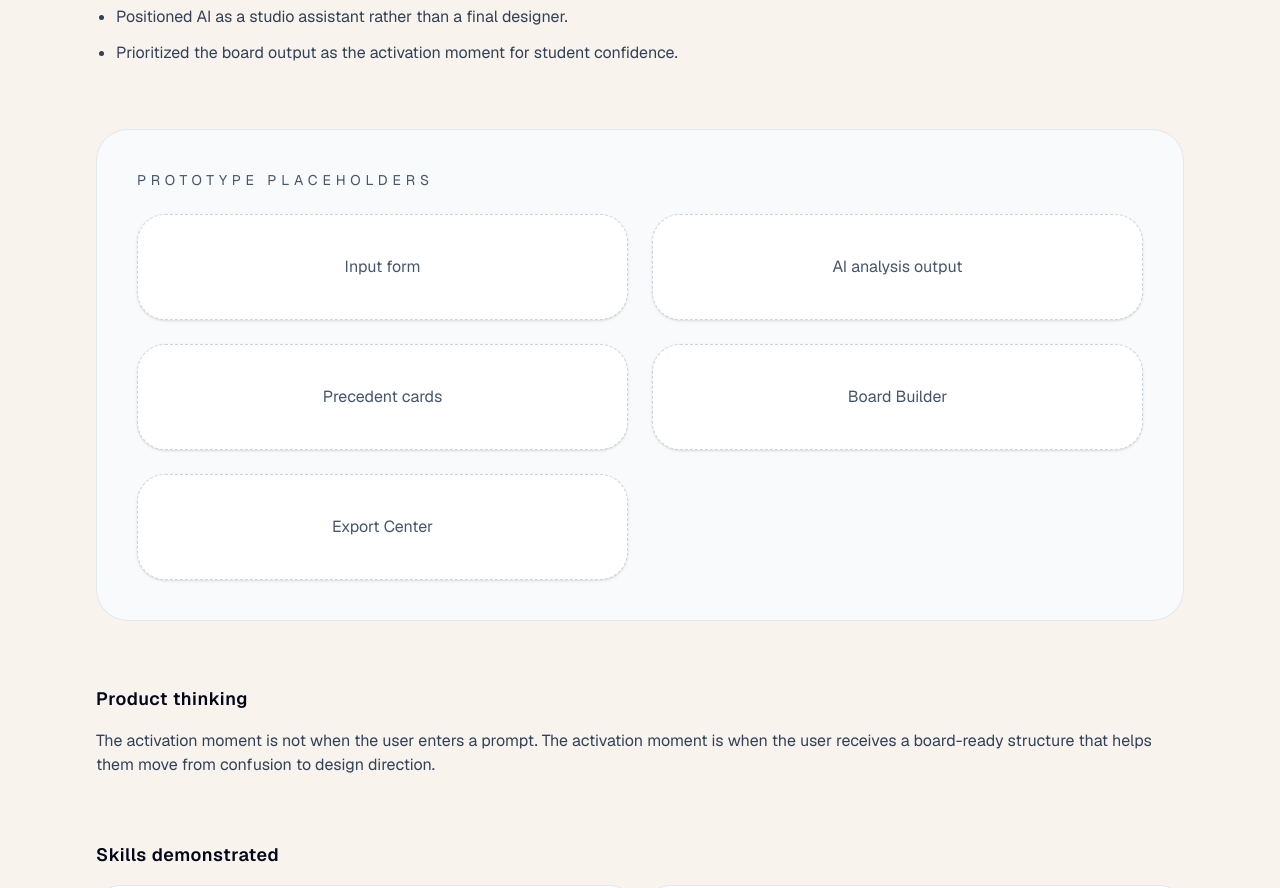
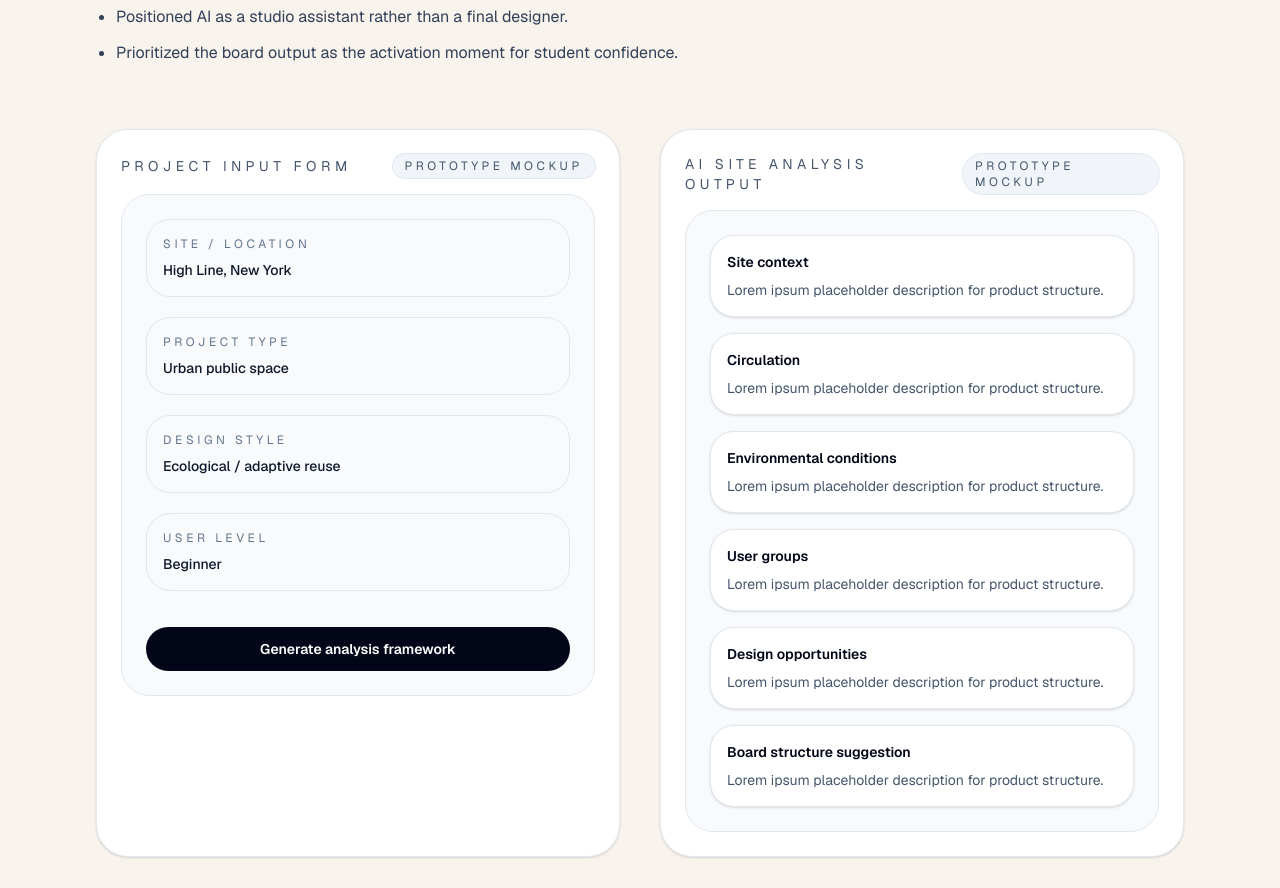
Before and after one commit to chantao1108-arch/chan-tao-portfolio, a Next.js app: page /work/siteatlas in a window 1280 px wide. Shown: the part 2200-3088 px from the top of the page. Built offline with nearby package versions, Linux system fonts and the light colour scheme.

Commit message:
Add SiteAtlas prototype mockups

```diff
--- a/app/work/siteatlas/page.tsx
+++ b/app/work/siteatlas/page.tsx
@@ -1,6 +1,7 @@
 import type { Metadata } from "next";
 import { notFound } from "next/navigation";
 import { CaseStudySection } from "@/src/components/CaseStudySection";
+import { SiteAtlasMockups } from "@/src/components/SiteAtlasMockups";
 import { SiteFooter } from "@/src/components/SiteFooter";
 import { SiteHeader } from "@/src/components/SiteHeader";
 import { projects } from "@/src/data/projects";
@@ -42,14 +43,6 @@ const uxSteps = [
   "User reviews precedents and visual directions",
   "User organizes findings into board sections",
   "User exports or continues refining the presentation logic",
-];
-
-const placeholderCards = [
-  "Input form",
-  "AI analysis output",
-  "Precedent cards",
-  "Board Builder",
-  "Export Center",
 ];
 
 export const metadata: Metadata = {
@@ -147,16 +140,7 @@ export default function SiteAtlasPage() {
             </ul>
           </CaseStudySection>
 
-          <div className="rounded-[2rem] border border-slate-200 bg-slate-50 p-10">
-            <p className="text-sm uppercase tracking-[0.35em] text-slate-600">Prototype placeholders</p>
-            <div className="mt-6 grid gap-6 sm:grid-cols-2">
-              {placeholderCards.map((label) => (
-                <div key={label} className="rounded-[1.75rem] border border-dashed border-slate-300 bg-white px-6 py-10 text-center text-slate-600 shadow-sm">
-                  {label}
-                </div>
-              ))}
-            </div>
-          </div>
+          <SiteAtlasMockups />
 
           <CaseStudySection title="Product thinking">
             <p className="text-slate-700">
--- /dev/null
+++ b/src/components/SiteAtlasMockups.tsx
@@ -0,0 +1,148 @@
+import type { ReactNode } from "react";
+
+type PrototypeMockupProps = {
+  title: string;
+  children: ReactNode;
+  className?: string;
+};
+
+function PrototypeMockup({ title, children, className = "" }: PrototypeMockupProps) {
+  return (
+    <div className={`rounded-[2rem] border border-slate-200 bg-white p-6 shadow-sm ${className}`}>
+      <div className="space-y-4">
+        <div className="flex items-center justify-between gap-4">
+          <p className="text-sm uppercase tracking-[0.32em] text-slate-600">{title}</p>
+          <span className="rounded-full bg-slate-100 px-3 py-1 text-xs uppercase tracking-[0.3em] text-slate-600 ring-1 ring-slate-200">
+            Prototype mockup
+          </span>
+        </div>
+        {children}
+      </div>
+    </div>
+  );
+}
+
+function FieldRow({ label, value }: { label: string; value: string }) {
+  return (
+    <div className="rounded-3xl border border-slate-200 bg-slate-50 p-4">
+      <p className="text-xs uppercase tracking-[0.3em] text-slate-500">{label}</p>
+      <p className="mt-2 text-sm font-medium text-slate-900">{value}</p>
+    </div>
+  );
+}
+
+function MockupCard({ title, location, strategy, why }: { title: string; location: string; strategy: string; why: string }) {
+  return (
+    <div className="rounded-3xl border border-slate-200 bg-slate-50 p-5 text-slate-700 shadow-sm">
+      <p className="text-sm font-semibold text-slate-950">{title}</p>
+      <p className="mt-2 text-xs uppercase tracking-[0.28em] text-slate-500">{location}</p>
+      <div className="mt-4 space-y-3 text-sm">
+        <p className="font-semibold text-slate-950">Key strategy</p>
+        <p>{strategy}</p>
+        <p className="font-semibold text-slate-950">Why it matters</p>
+        <p>{why}</p>
+      </div>
+    </div>
+  );
+}
+
+export function SiteAtlasMockups() {
+  return (
+    <div className="space-y-10">
+      <div className="grid gap-10 lg:grid-cols-2">
+        <PrototypeMockup title="Project input form">
+          <div className="space-y-5 rounded-[1.75rem] border border-slate-200 bg-slate-50 p-6">
+            <div className="space-y-5">
+              <FieldRow label="Site / location" value="High Line, New York" />
+              <FieldRow label="Project type" value="Urban public space" />
+              <FieldRow label="Design style" value="Ecological / adaptive reuse" />
+              <FieldRow label="User level" value="Beginner" />
+            </div>
+            <button className="mt-4 inline-flex w-full items-center justify-center rounded-3xl bg-slate-950 px-5 py-3 text-sm font-semibold text-white transition hover:bg-slate-800">
+              Generate analysis framework
+            </button>
+          </div>
+        </PrototypeMockup>
+
+        <PrototypeMockup title="AI site analysis output">
+          <div className="space-y-4 rounded-[1.75rem] border border-slate-200 bg-slate-50 p-6">
+            {[
+              "Site context",
+              "Circulation",
+              "Environmental conditions",
+              "User groups",
+              "Design opportunities",
+              "Board structure suggestion",
+            ].map((item) => (
+              <div key={item} className="rounded-3xl border border-slate-200 bg-white p-4 shadow-sm">
+                <p className="text-sm font-semibold text-slate-950">{item}</p>
+                <p className="mt-2 text-sm text-slate-600">Lorem ipsum placeholder description for product structure.</p>
+              </div>
+            ))}
+          </div>
+        </PrototypeMockup>
+      </div>
+
+      <PrototypeMockup title="Precedent cards">
+        <div className="grid gap-4 sm:grid-cols-3">
+          <MockupCard
+            title="The High Line"
+            location="New York, USA"
+            strategy="Adaptive reuse of elevated rail into linear park"
+            why="Demonstrates how public spaces can reuse infrastructure and support pedestrian circulation."
+          />
+          <MockupCard
+            title="Superkilen"
+            location="Copenhagen, Denmark"
+            strategy="Cultural layering in a public plaza"
+            why="Shows how site-specific references make urban spaces feel welcoming and legible."
+          />
+          <MockupCard
+            title="Cheonggyecheon Stream"
+            location="Seoul, South Korea"
+            strategy="Urban daylighting and pedestrian corridor"
+            why="Illustrates how ecological restoration can reconnect the city and support movement."
+          />
+        </div>
+      </PrototypeMockup>
+
+      <PrototypeMockup title="Board Builder Lite">
+        <div className="grid gap-4 sm:grid-cols-5">
+          {[
+            { title: "Site Context", notes: ["Site history", "Key users"] },
+            { title: "Analysis Diagrams", notes: ["Circulation", "Environmental layers"] },
+            { title: "Design Strategy", notes: ["Goals", "Concept statements"] },
+            { title: "Precedent Logic", notes: ["References", "Lessons"] },
+            { title: "Next Steps", notes: ["Refine board", "Set critique"] },
+          ].map((column) => (
+            <div key={column.title} className="space-y-3 rounded-3xl border border-slate-200 bg-slate-50 p-4">
+              <p className="text-sm font-semibold text-slate-950">{column.title}</p>
+              {column.notes.map((note) => (
+                <div key={note} className="rounded-3xl bg-white p-3 text-xs text-slate-700 shadow-sm">
+                  {note}
+                </div>
+              ))}
+            </div>
+          ))}
+        </div>
+      </PrototypeMockup>
+
+      <PrototypeMockup title="Export center">
+        <div className="grid gap-4 sm:grid-cols-2">
+          {[
+            "PDF board",
+            "Image board",
+            "Critique checklist",
+            "Presentation outline",
+            "Future: PSD export",
+          ].map((item) => (
+            <div key={item} className="rounded-3xl border border-slate-200 bg-slate-50 p-5 text-slate-700 shadow-sm">
+              <p className="text-sm font-semibold text-slate-950">{item}</p>
+              <p className="mt-2 text-xs text-slate-500">Export or prepare the asset for review.</p>
+            </div>
+          ))}
+        </div>
+      </PrototypeMockup>
+    </div>
+  );
+}
```
